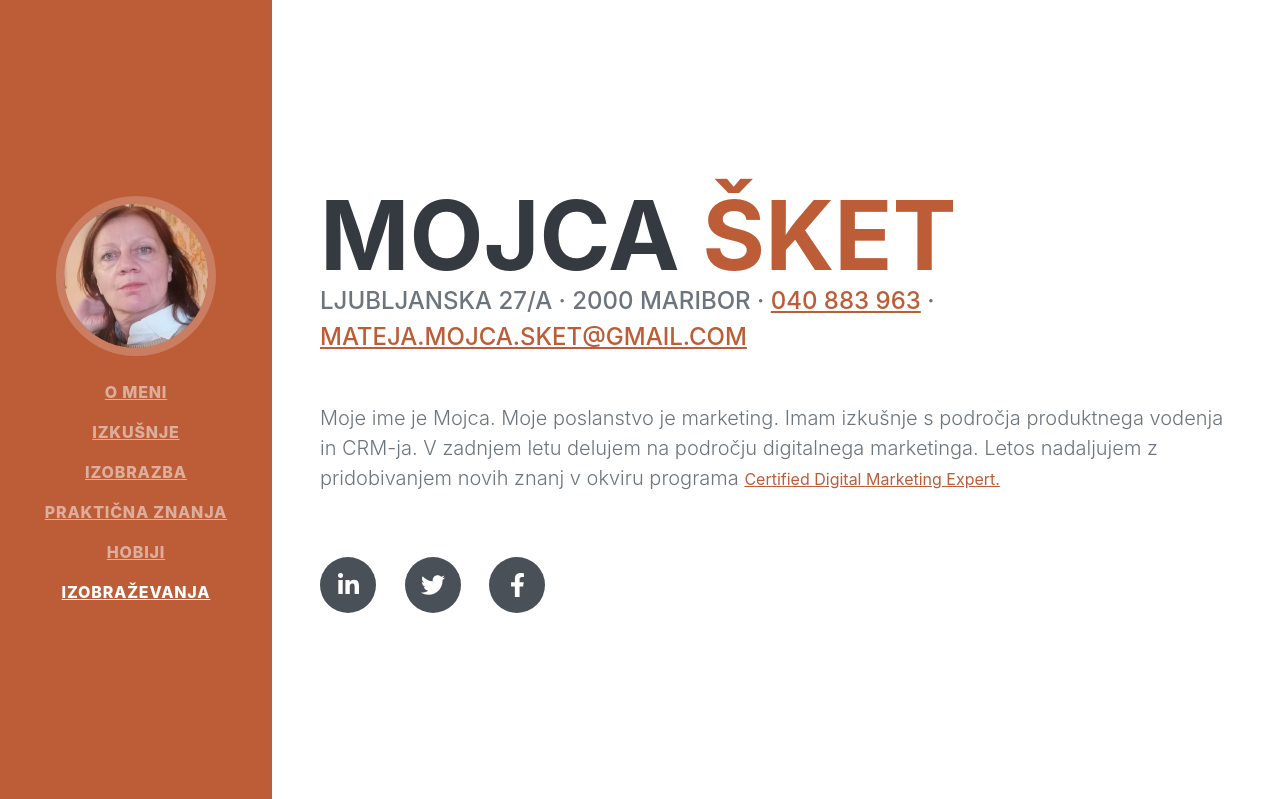
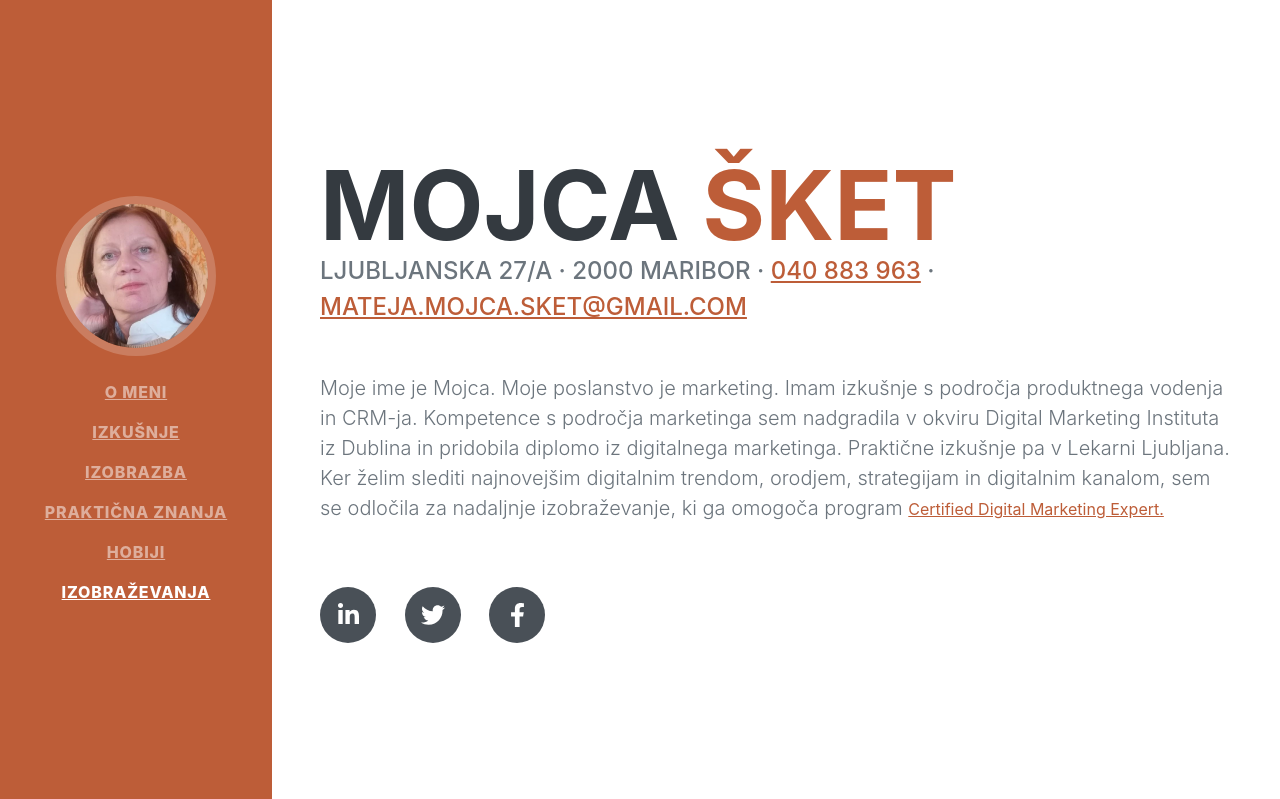
Before and after one commit to mojcasket/Curriculum, a Flask app: page / in a window 1280 px wide. Shown: the top 799 px of the page. Run offline with Flask 2, Linux system fonts and the light colour scheme; some libraries are stand-ins or nearby versions; some web fonts are replaced.

Commit message:
tekst popravek

```diff
--- a/templates/index.html
+++ b/templates/index.html
@@ -49,7 +49,7 @@
                         Ljubljanska 27/a · 2000 Maribor · <a href="tel:0038640883963">040 883 963</a> ·
                         <a href="mailto:mateja.mojca.sket@gmail.com">mateja.mojca.sket@gmail.com</a>
                     </div>
-                    <a class="lead mb-5">Moje ime je Mojca. Moje poslanstvo je marketing. Imam izkušnje s področja produktnega vodenja in CRM-ja. V zadnjem letu delujem na področju digitalnega marketinga. Letos nadaljujem z pridobivanjem novih znanj v okviru programa <a href="https://openit.si/izobrazevanja/digitalna-izobrazevanja/digital-marketing-leader/">Certified Digital Marketing Expert.</a><br><br><br></p>
+                    <a class="lead mb-5">Moje ime je Mojca. Moje poslanstvo je marketing. Imam izkušnje s področja produktnega vodenja in CRM-ja. Kompetence s področja marketinga sem nadgradila v okviru Digital Marketing Instituta iz Dublina in pridobila diplomo iz digitalnega marketinga. Praktične izkušnje pa v Lekarni Ljubljana. Ker želim slediti najnovejšim digitalnim trendom, orodjem, strategijam in digitalnim kanalom, sem se odločila za nadaljnje izobraževanje, ki ga omogoča program <a href="https://openit.si/izobrazevanja/digitalna-izobrazevanja/digital-marketing-leader/">Certified Digital Marketing Expert.</a><br><br><br></p>
                     <div class="social-icons">
                         <a class="social-icon" href="https://www.linkedin.com/in/placedelaconcorde/"><i class="fab fa-linkedin-in"></i></a>
                         <a class="social-icon" href="https://twitter.com/home"><i class="fab fa-twitter"></i></a>
```
